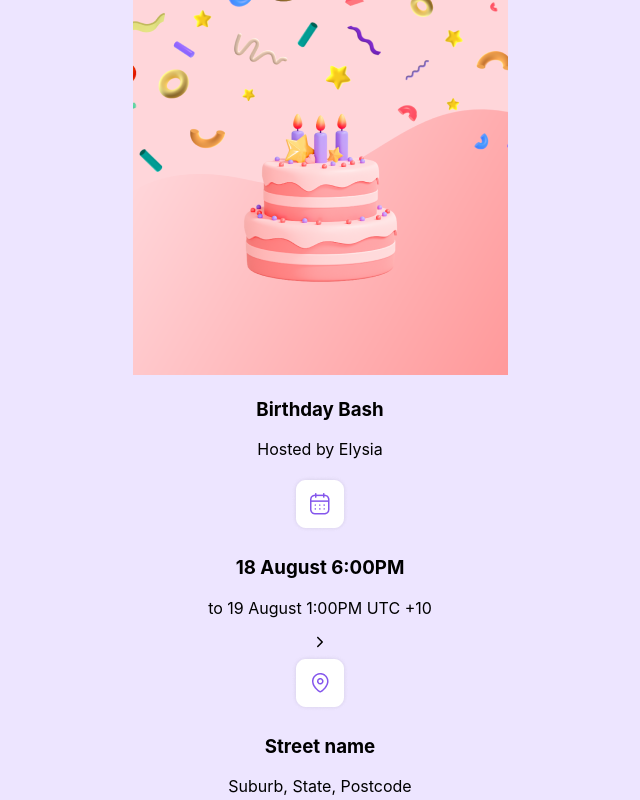
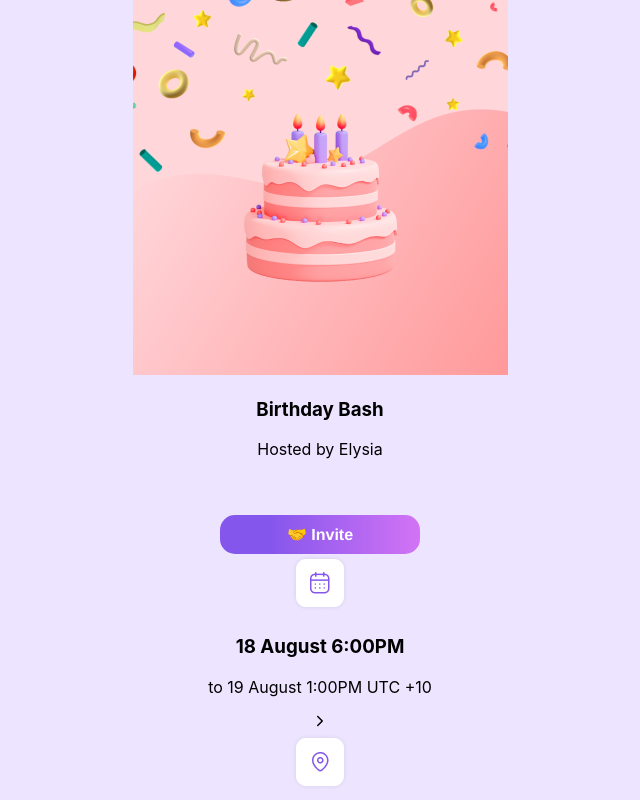
Before and after one commit to lordSosa15/envited, a React (Create React App) app: page /event in a window 1280 px wide. Shown: the top 800 px of the page, without its empty margins (320-960 px from the left). Built offline with nearby package versions, Linux system fonts and the light colour scheme.

Commit message:
added button
still needs functionality

```diff
--- a/src/pages/Event.jsx
+++ b/src/pages/Event.jsx
@@ -10,6 +10,7 @@ const Event = () => {
       <img src={images.event} alt="" />
       <h3>Birthday Bash</h3>
       <p>Hosted by Elysia</p>
+      <button className="custom__button"> 🤝 Invite</button>
       <div>
         <img src={images.calendar} alt="" />
       </div>
```
